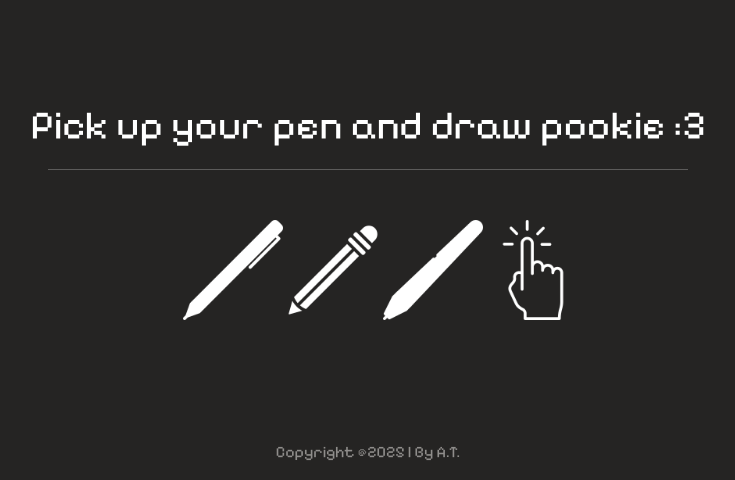
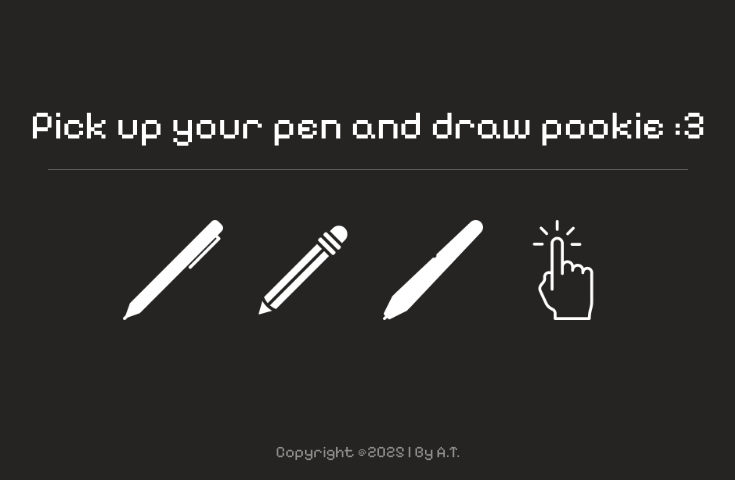
Before and after one commit to thuolala/artworks, a PHP site: page /index.html in a window 1280 px wide. Shown: the part 1577-2057 px from the top of the page, without its empty margins (272-1007 px from the left). Run offline with PHP 8.4, Linux system fonts and the light colour scheme.

Commit message:
fix margin

```diff
--- a/style.css
+++ b/style.css
@@ -6,7 +6,7 @@
 }
 
 .pen-row{
-    width: clamp(400px, 20vw, 800px);
+    width: fit-content;
     margin-left: auto;
     margin-right: auto;
 }
```
